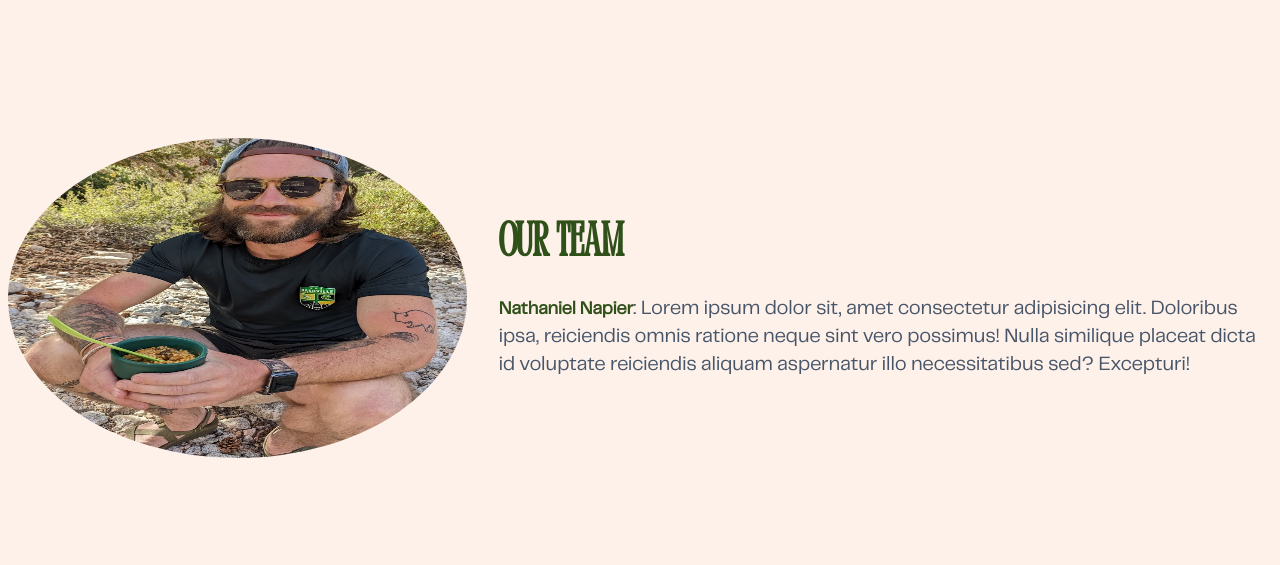
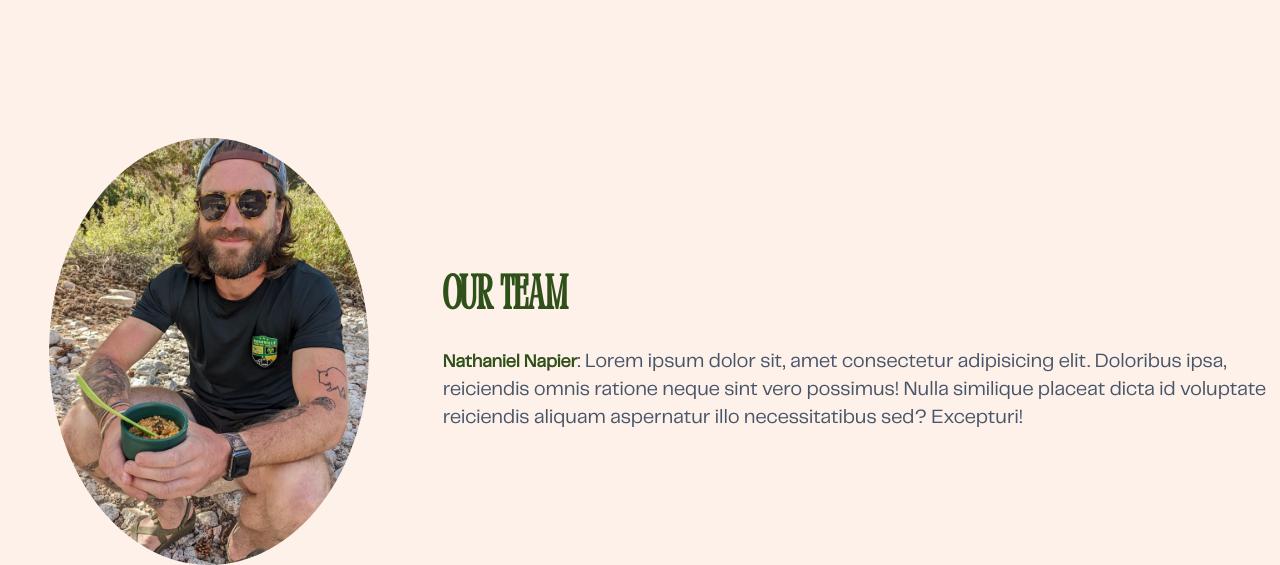
Before and after one commit to ncnapier/appalach-brewing-co, a website built with Vite: page index.html in a window 1280 px wide. Shown: the part 626-1191 px from the top of the page. Before the commit the page ends 1084 px from the top, so only its background shows below. Built offline with nearby package versions, Linux system fonts and the light colour scheme.

Commit message:
team img size and position fixes

```diff
--- a/styles/components/team.css
+++ b/styles/components/team.css
@@ -27,7 +27,11 @@
 
 .team__img {
     border-radius: 50%;
+    width: 10rem;
+}
 
+.team__img-wrapper {
+    align-self: center;
 }
 
 .team__subtitle {
@@ -94,7 +98,6 @@
 
    .team__img {
        width: 20rem;
-       height: 20rem;
    }
 }
 
@@ -150,9 +153,9 @@
         font-size: var(--size-xl);
     }
 
-    .team__img {
+    /* .team__img {
         width: 30.75rem;
-    }
+    } */
 
 }
 
```
